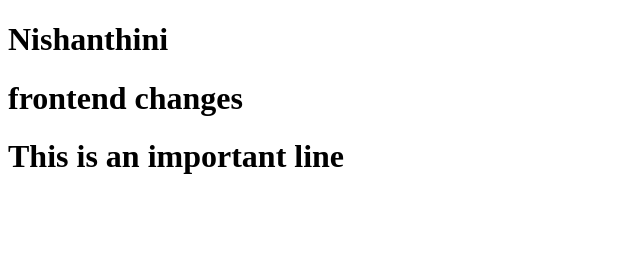
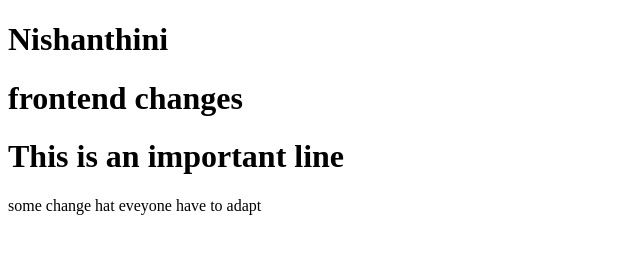
Before and after one commit to Nisha-672/sample, a plain HTML site: page index.html in a window 1280 px wide. Shown: the whole page, without its empty margins (0-640 px from the left). Drawn offline with Linux system fonts and the light colour scheme.

Commit message:
Update index.html

```diff
--- a/index.html
+++ b/index.html
@@ -9,5 +9,6 @@
     <h1>Nishanthini</h1>
     <h1>frontend changes</h1>
     <h1>This is an important line</h1>
+    some change hat eveyone have to adapt
 </body>
 </html>
```
